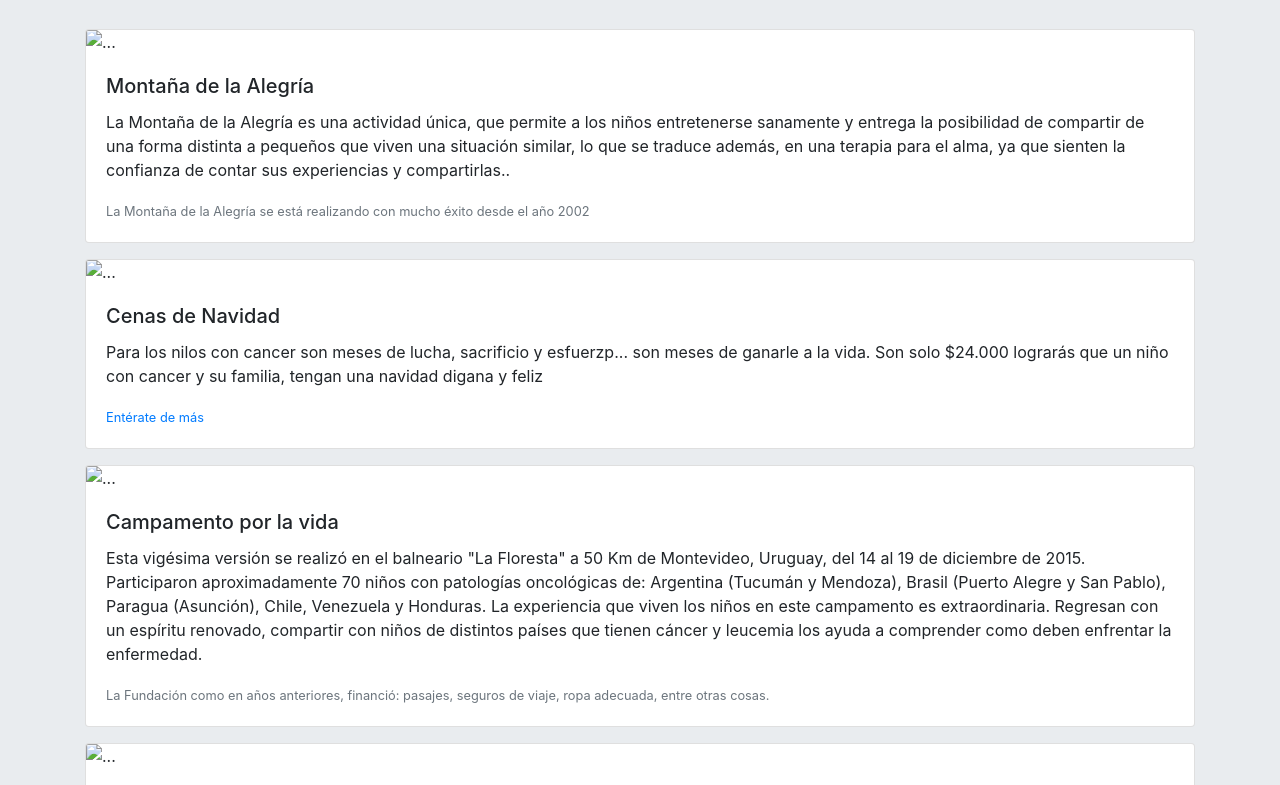
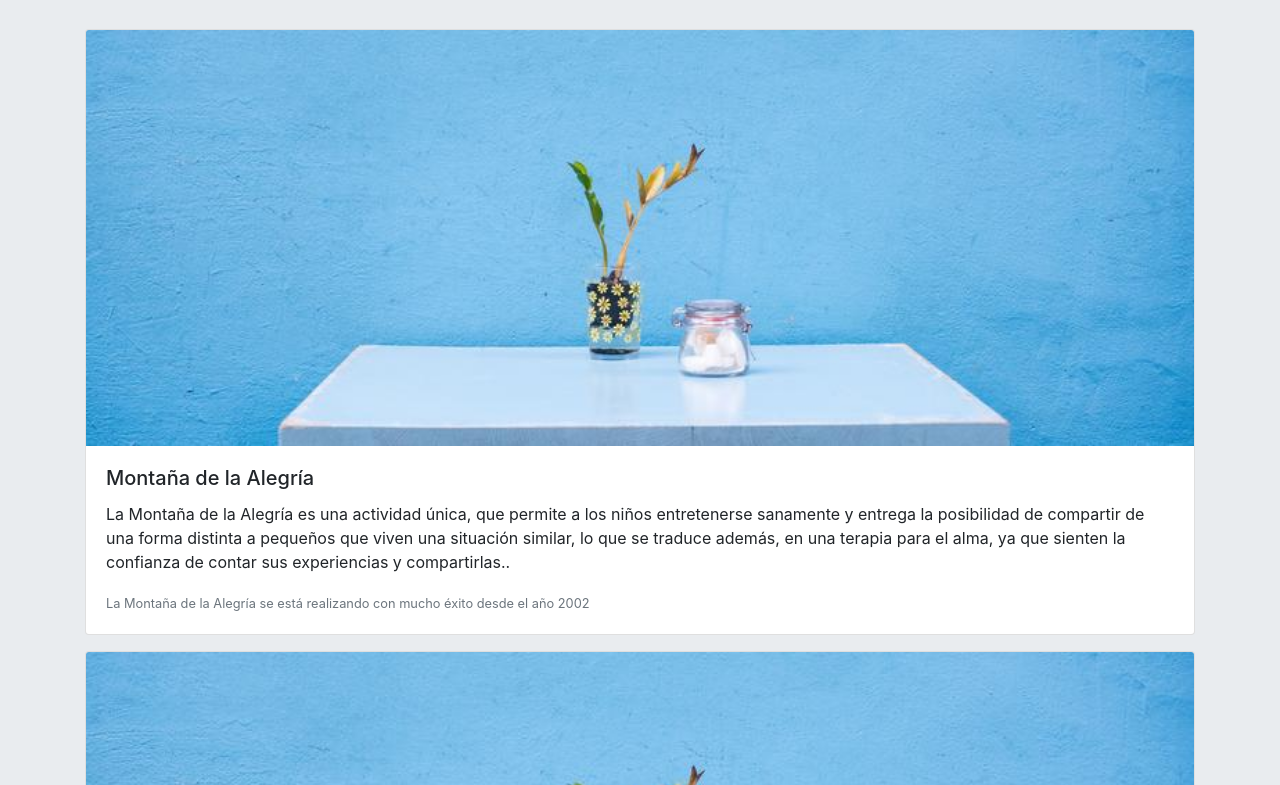
Before and after one commit to sergiotrubio/examen_html, a plain HTML site: page noticias.html in a window 1280 px wide. Shown: the part 139-924 px from the top of the page. Drawn offline with nearby package versions, Linux system fonts and the light colour scheme.

Commit message:
por tiempo subi las mismas imagenes al blog

```diff
--- a/noticias.html
+++ b/noticias.html
@@ -34,7 +34,7 @@
                         <h1>ÚLTIMAS NOTICIAS  Y ACTIVIDADES DE LA FUNDACIÓN</h1>
                         <BR>
                             <div class="card mb-3">
-                                    <img src="..." class="card-img-top" alt="...">
+                                    <img src="assets/images/blog1.jpg" class="card-img-top img-fluid">
                                     <div class="card-body">
                                       <h5 class="card-title">Montaña de la Alegría</h5>
                                       <p class="card-text">La Montaña de la Alegría es una actividad única, que permite a los niños entretenerse sanamente y entrega la posibilidad de compartir de una forma distinta a pequeños que viven una situación similar, lo que se traduce además, en una terapia para el alma, ya que sienten la confianza de contar sus experiencias y compartirlas..</p>
@@ -43,7 +43,7 @@
                                   </div>
 
                                   <div class="card mb-3">
-                                        <img src="..." class="card-img-top" alt="...">
+                                        <img src="assets/images/blog1.jpg" class="card-img-top img-fluid">
                                         <div class="card-body">
                                           <h5 class="card-title">Cenas de Navidad</h5>
                                           <p class="card-text">Para los nilos con cancer son meses de lucha, sacrificio y esfuerzp... son meses de ganarle a la vida. Son solo $24.000 lograrás que un niño con cancer y su familia, tengan una navidad digana y feliz</p>
@@ -54,7 +54,7 @@
 
 
                                           <div class="card mb-3">
-                                                <img src="..." class="card-img-top" alt="...">
+                                                <img src="assets/images/blog1.jpg" class="card-img-top img-fluid">
                                                 <div class="card-body">
                                                   <h5 class="card-title">Campamento por la vida</h5>
                                                   <p class="card-text">Esta vigésima versión se realizó en el balneario "La Floresta" a 50 Km de Montevideo, Uruguay, del 14 al 19 de diciembre de 2015.
@@ -67,7 +67,7 @@
                                               </div>
 
                                               <div class="card mb-3">
-                                                    <img src="..." class="card-img-top" alt="...">
+                                                    <img src="assets/images/blog1.jpg" class="card-img-top img-fluid">
                                                     <div class="card-body">
                                                       <h5 class="card-title">Torneo de Futbolito</h5>
                                                       <p class="card-text">Este domingo 26 de abril desde las 10:00 horas, se realizó el “XII Torneo Interhospitales de Futbolito y Porristas” en el estadio del Banco Central, ubicado en Príncipe de Gales 6030, La Reina.
```
Also changed, not shown: assets/images/blog1.jpg (added).
